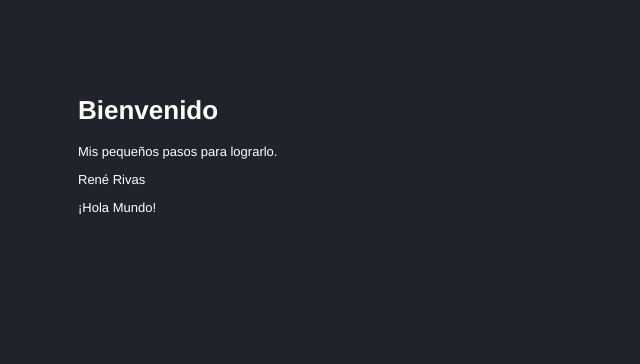
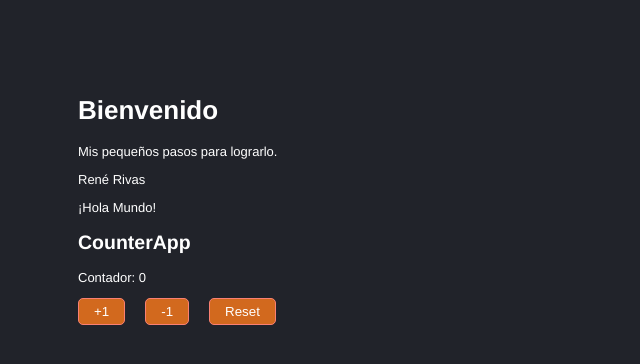
Before and after one commit to reinaldorrivas/fh-react-cero-experto-intro, a React (Vite) app: page / in a window 1280 px wide. Shown: the top 364 px of the page, without its empty margins (0-640 px from the left). Built offline with nearby package versions, Linux system fonts and the light colour scheme.

Commit message:
fh-react-intro: Added CounterApp compoment to understand useEffect.

```diff
--- a/src/App.jsx
+++ b/src/App.jsx
@@ -1,10 +1,18 @@
+import CounterApp from './CounterApp';
 import WelcomeMessage from './WelcomeMessage';
 
-const App = () => (
-  <WelcomeMessage
-    title="Bienvenido"
-    subtitle="Mis pequeños pasos para lograrlo."
-  />
-);
+const App = () => {
+  return (
+    <>
+      <WelcomeMessage
+        subtitle="Mis pequeños pasos para lograrlo."
+        title="Bienvenido"
+      />
+      <main>
+        <CounterApp value={0} />
+      </main>
+    </>
+  );
+};
 
 export default App;
--- /dev/null
+++ b/src/CounterApp.css
@@ -0,0 +1,18 @@
+button {
+  background-color: chocolate;
+  border-radius: 5px;
+  border: 1px solid salmon;
+  color: white;
+  cursor: pointer;
+  padding: 5px 15px;
+  text-decoration: none;
+}
+
+button:not(button:first-of-type) {
+  margin-left: 20px;
+}
+
+button:active {
+  background-color: salmon;
+  border-color: chocolate;
+}
--- /dev/null
+++ b/src/CounterApp.jsx
@@ -0,0 +1,36 @@
+import { useState } from 'react';
+import './CounterApp.css';
+
+const CounterApp = ({ value }) => {
+  const [counter, setCounter] = useState(value);
+
+  const handleBtnClickSum = ({ target: { innerText } }) => {
+    const [value] = innerText.match(/\d+/g);
+
+    setCounter(counter + parseInt(value));
+  };
+
+  const handleBtnClickSubs = ({ target: { innerText } }) => {
+    setCounter((counter) => {
+      const [value] = innerText.match(/\d+/g);
+      return counter - parseInt(value);
+    });
+  };
+
+  const handleBtnClickReset = () => {
+    setCounter(value);
+  };
+
+  return (
+    <section>
+      <h2>CounterApp</h2>
+      <p>Contador: {counter}</p>
+
+      <button onClick={handleBtnClickSum}>+1</button>
+      <button onClick={handleBtnClickSubs}>-1</button>
+      <button onClick={handleBtnClickReset}>Reset</button>
+    </section>
+  );
+};
+
+export default CounterApp;
```
